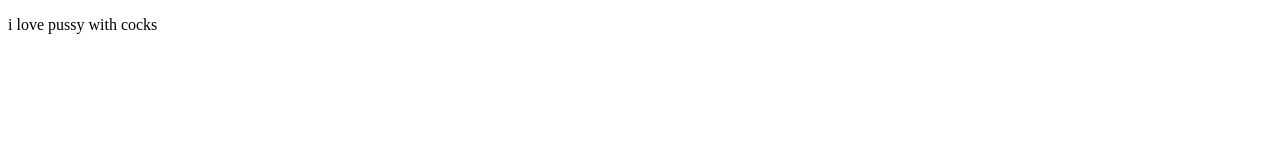
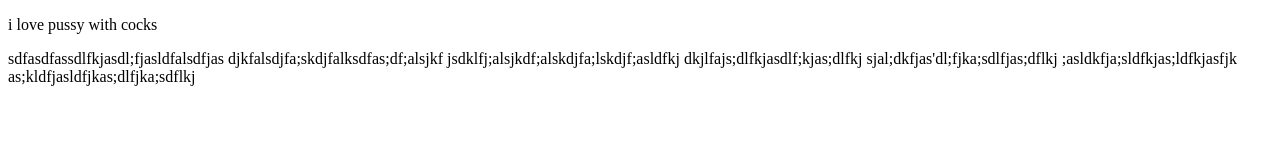
Before and after one commit to Shzam003/kiarash-first, a plain HTML site: page cock.html in a window 1280 px wide. Drawn offline with Linux system fonts and the light colour scheme.

Commit message:
Update cock.html

```diff
--- a/cock.html
+++ b/cock.html
@@ -7,7 +7,15 @@
 </head>
 <body>
   <p>i love pussy with cocks
-
+  </p>
+    <p>
+      sdfasdfassdlfkjasdl;fjasldfalsdfjas
+      djkfalsdjfa;skdjfalksdfas;df;alsjkf
+      jsdklfj;alsjkdf;alskdjfa;lskdjf;asldfkj
+      dkjlfajs;dlfkjasdlf;kjas;dlfkj
+      sjal;dkfjas'dl;fjka;sdlfjas;dflkj
+      ;asldkfja;sldfkjas;ldfkjasfjk
+      as;kldfjasldfjkas;dlfjka;sdflkj
   </p>
 </body>
 </html>
```
